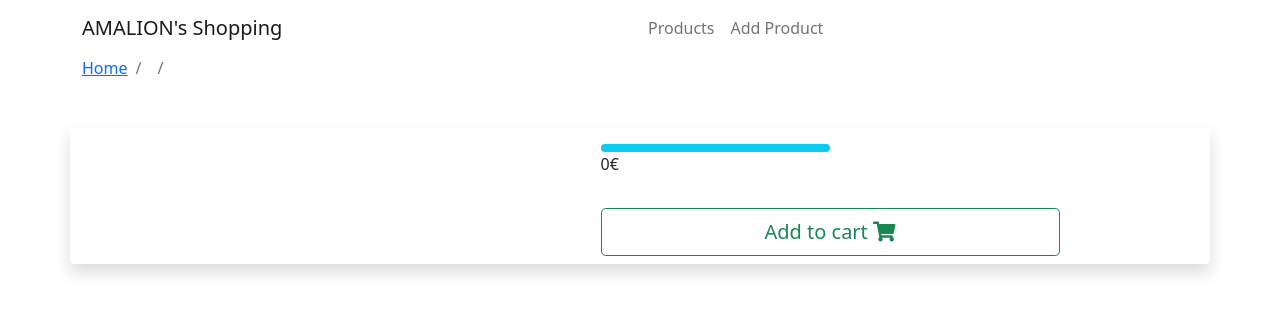
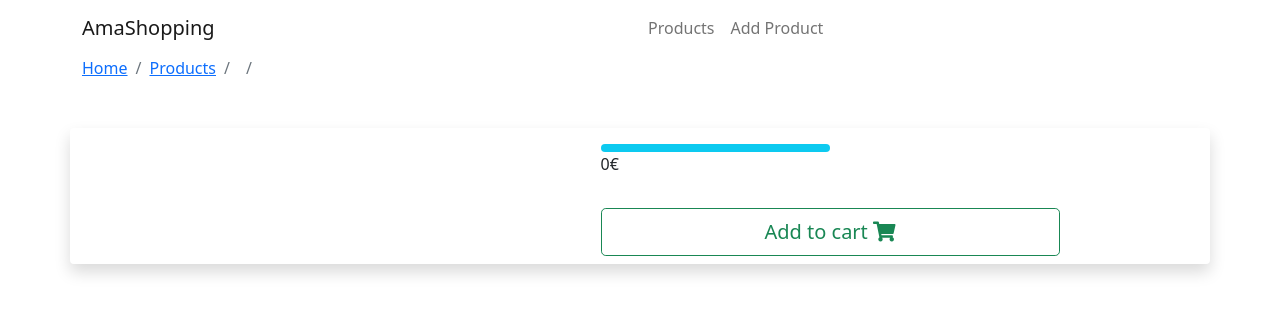
Before and after one commit to Ama-Lion/symfony-e-commerce-site, a Symfony app: template templates/product/show_product.html.twig in a window 1280 px wide. Shown: the top 314 px of the page. Run offline with Twig, Linux system fonts and the light colour scheme; the template is opened without the code that fills it, so the values that code supplies are empty; some libraries are stand-ins or nearby versions.

Commit message:
added different template for products and moved function to product controller

```diff
--- a/templates/layouts/header.html.twig
+++ b/templates/layouts/header.html.twig
@@ -1,7 +1,7 @@
 <div class="container">
     <nav class="navbar navbar-expand-md navbar-light">
       <div class="navbar-collapse collapse w-100 order-1 order-md-0 dual-collapse2">
-        <a class="navbar-brand" href="{{ path('homepage') }}">AMALION's Shopping</a>
+        <a class="navbar-brand" href="{{ path('homepage') }}">AmaShopping</a>
       </div>
       <button class="navbar-toggler" type="button" data-toggle="collapse" data-target="#navbarColor02"
         aria-controls="navbarColor02" aria-expanded="false" aria-label="Toggle navigation">
@@ -11,7 +11,7 @@
       <div class="navbar-collapse collapse w-100 dual-collapse2">
         <ul class="navbar-nav nav navbar-righ ml-auto">
           <li class="nav-item">
-            <a class="nav-link" href="{{ path('homepage')}}">Products
+            <a class="nav-link" href="{{ path('products')}}">Products
             </a>
           </li>
           <li class="nav-item">
--- a/templates/product/category.html.twig
+++ b/templates/product/category.html.twig
@@ -6,6 +6,7 @@
 <nav aria-label="breadcrumb">
     <ol class="breadcrumb">
       <li class="breadcrumb-item"><a href="{{path('homepage')}}">Home</a></li>
+      <li class="breadcrumb-item"><a href="{{path('products')}}">Products</a></li>
       <li class="breadcrumb-item">{{category.name}}</li>
     </ol>
   </nav>
--- a/templates/product/show_product.html.twig
+++ b/templates/product/show_product.html.twig
@@ -6,6 +6,7 @@
 <nav aria-label="breadcrumb">
     <ol class="breadcrumb">
       <li class="breadcrumb-item"><a href="{{path('homepage')}}">Home</a></li>
+      <li class="breadcrumb-item"><a href="{{path('products')}}">Products</a></li>
       <li class="breadcrumb-item"><a href="{{path('product_category', {'slug': product.category.slug})}}">{{product.category.name}}</a></li>
       <li class="breadcrumb-item active" aria-current="page">{{product.name}}</li>
     </ol>
```
Also changed, not shown: src/Controller/ProductController.php (+13 -0 lines), templates/homepage.html.twig (+1 -14 lines), templates/product/products.html.twig (added, +20 -0 lines).
